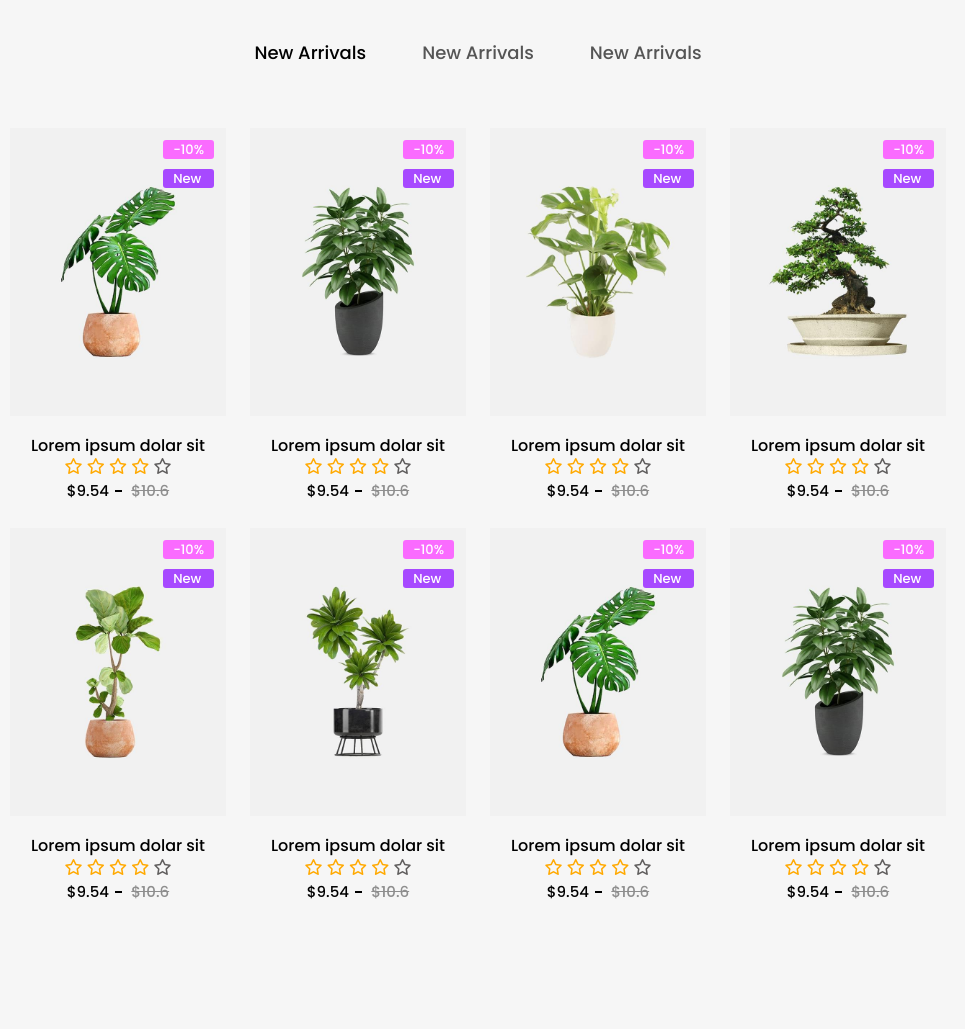
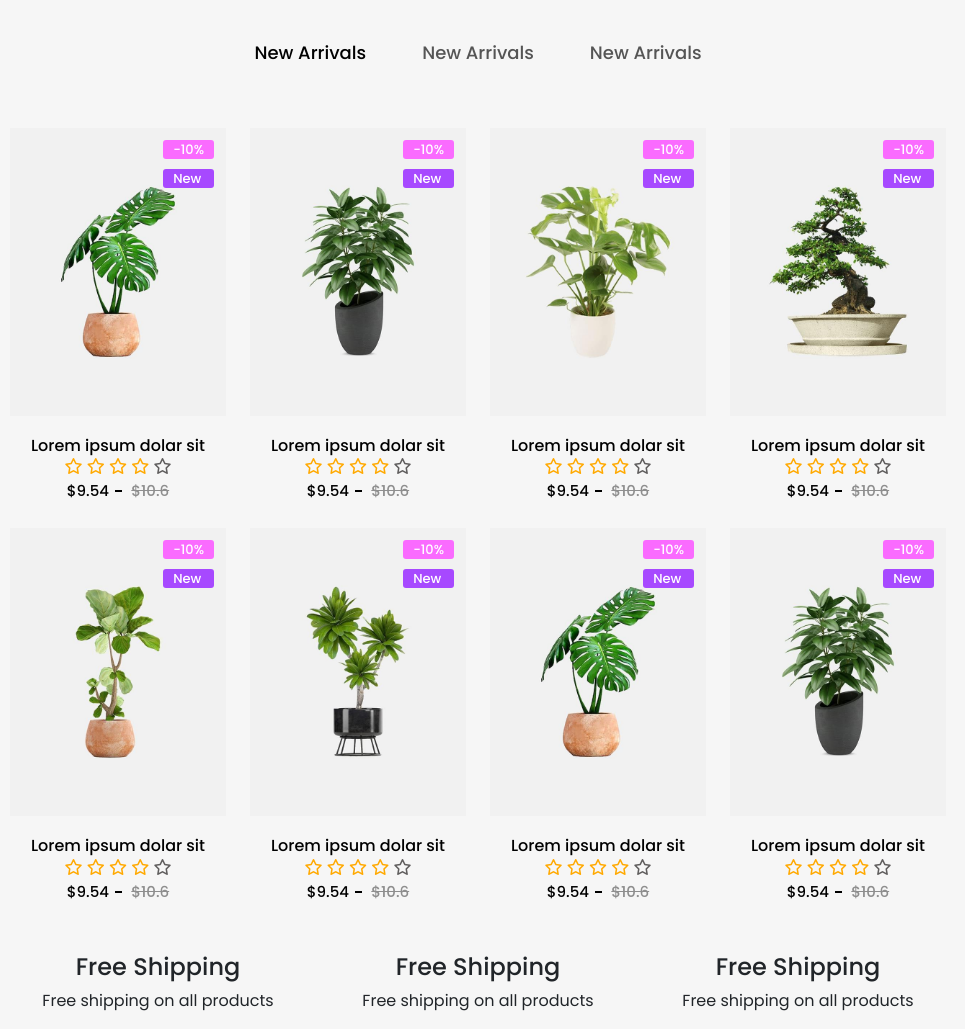
Before and after one commit to gm-nayeem/E-Commerce-Website, a website: page index.html in a window 1280 px wide. Shown: the part 1117-2146 px from the top of the page, without its empty margins (162-1127 px from the left). Before the commit the page ends 2046 px from the top, so only its background shows below. Drawn offline with nearby package versions, Linux system fonts and the light colour scheme; files whose address does not match are found by name.

Commit message:
add support

```diff
--- a/index.html
+++ b/index.html
@@ -738,6 +738,40 @@
     </div>
     <!-- Daily Deals Ends -->
 
+    <!-- Support Start -->
+    <div class="container">
+        <div class="row">
+            <div class="col-lg-4 col-md-6">
+                <div class="support-wrap text-center">
+                    <div class="support-content">
+                        <img class="animated" src="./images/support-1" alt="">
+                        <h4>Free Shipping</h4>
+                        <p>Free shipping on all products</p>
+                    </div>
+                </div>
+            </div>
+            <div class="col-lg-4 col-md-6">
+                <div class="support-wrap text-center">
+                    <div class="support-content">
+                        <img class="animated" src="./images/support-1" alt="">
+                        <h4>Free Shipping</h4>
+                        <p>Free shipping on all products</p>
+                    </div>
+                </div>
+            </div>
+            <div class="col-lg-4 col-md-6">
+                <div class="support-wrap text-center">
+                    <div class="support-content">
+                        <img class="animated" src="./images/support-1" alt="">
+                        <h4>Free Shipping</h4>
+                        <p>Free shipping on all products</p>
+                    </div>
+                </div>
+            </div>
+        </div>
+    </div>
+    <!-- Support Start -->
+
 
     <!-- JavaScript Bundle with Popper -->
     <script src="https://cdn.jsdelivr.net/npm/bootstrap@5.2.2/dist/js/bootstrap.bundle.min.js"
```
